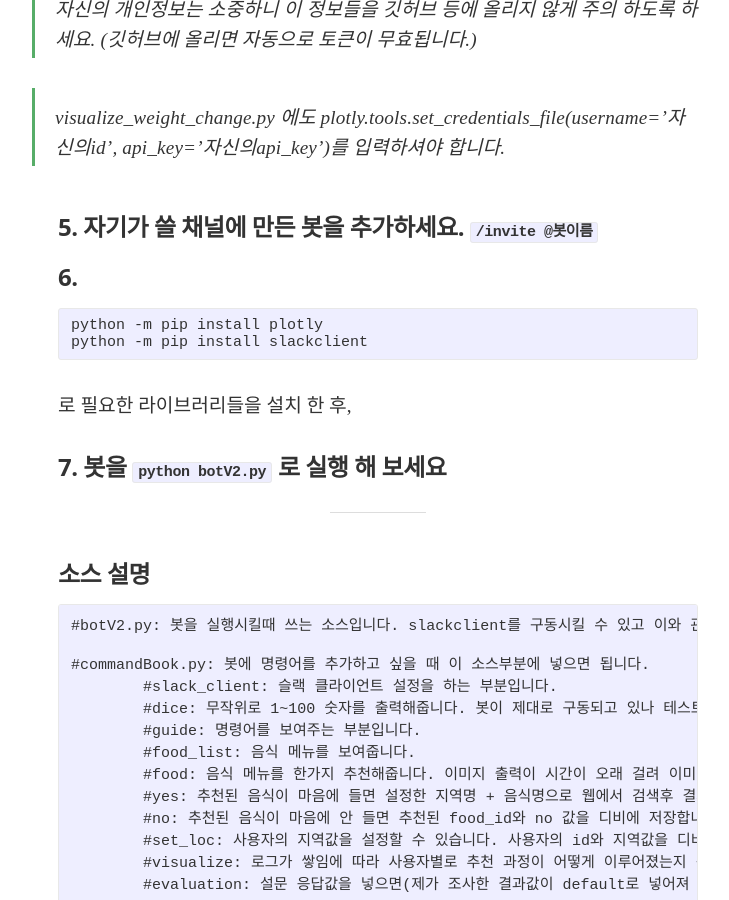
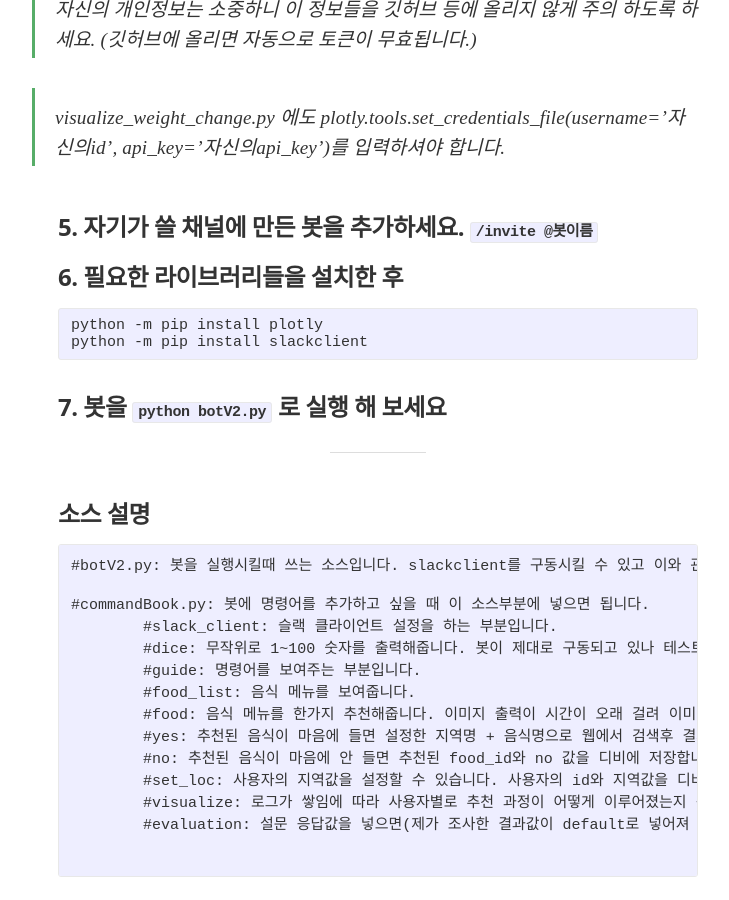
Before and after one commit to JaehunSim/JaehunSim.github.io, a Jekyll site: the page built from _posts/2018-12-27-slack-chatbot-desc.md, in a window 1280 px wide and 900 px high, scrolled down 6570 px. Shown: the whole window, without its empty margins (262-991 px from the left). Built offline with Jekyll 4.4.1, drawn with Linux system fonts in a browser that asks for light colours; nearby versions of some CDN libraries; some web fonts are replaced; comment, search, counter and statistics services are not loaded.

Commit message:
Update 2018-12-27-slack-chatbot-desc.md

````diff
--- a/_posts/2018-12-27-slack-chatbot-desc.md
+++ b/_posts/2018-12-27-slack-chatbot-desc.md
@@ -102,12 +102,12 @@ ex). !location 신촌역
 
 ### 5. 자기가 쓸 채널에 만든 봇을 추가하세요. `/invite @봇이름`
 
-### 6.
+### 6. 필요한 라이브러리들을 설치한 후
+
 ```
 python -m pip install plotly
 python -m pip install slackclient
 ```
-로 필요한 라이브러리들을 설치 한 후,
 
 ### 7. 봇을 `python botV2.py` 로 실행 해 보세요
 
````
